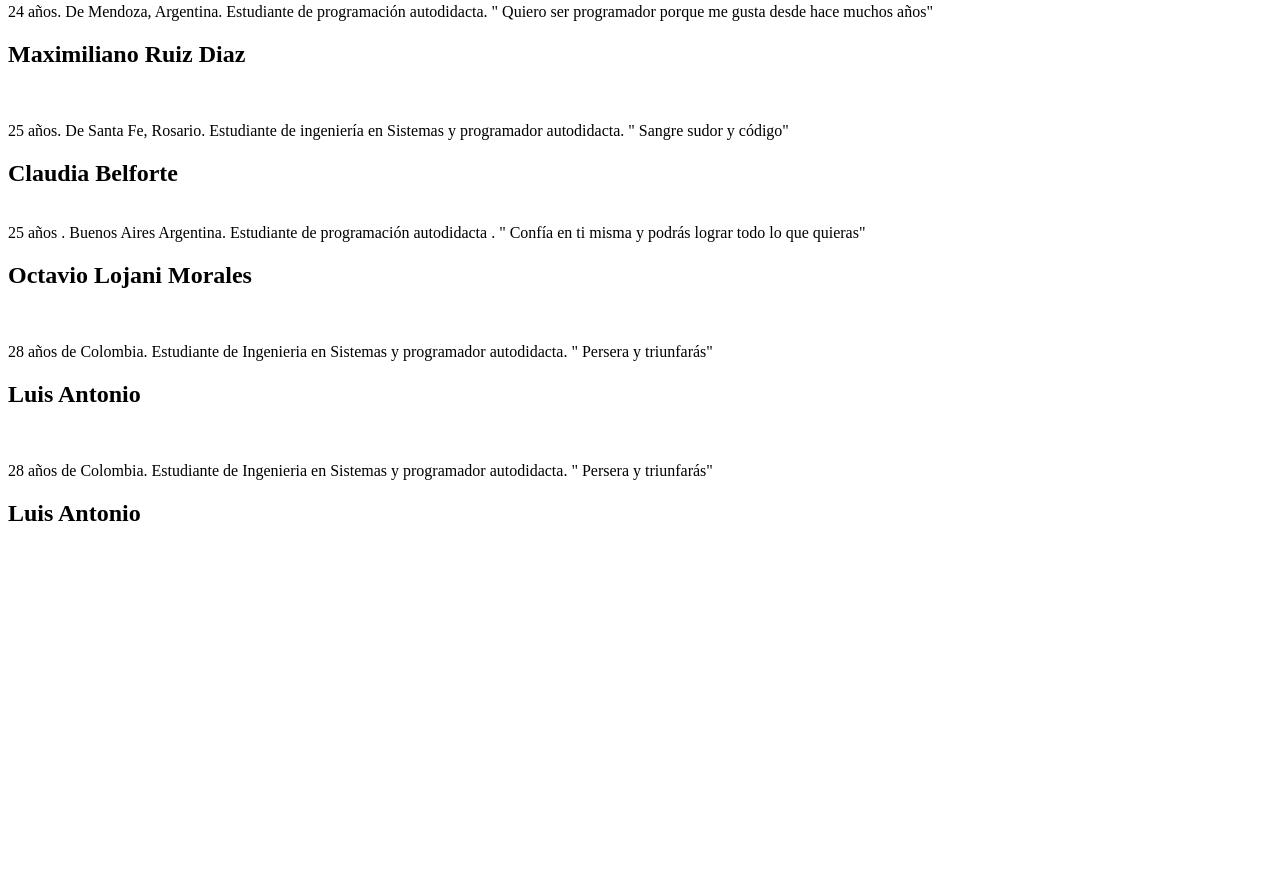
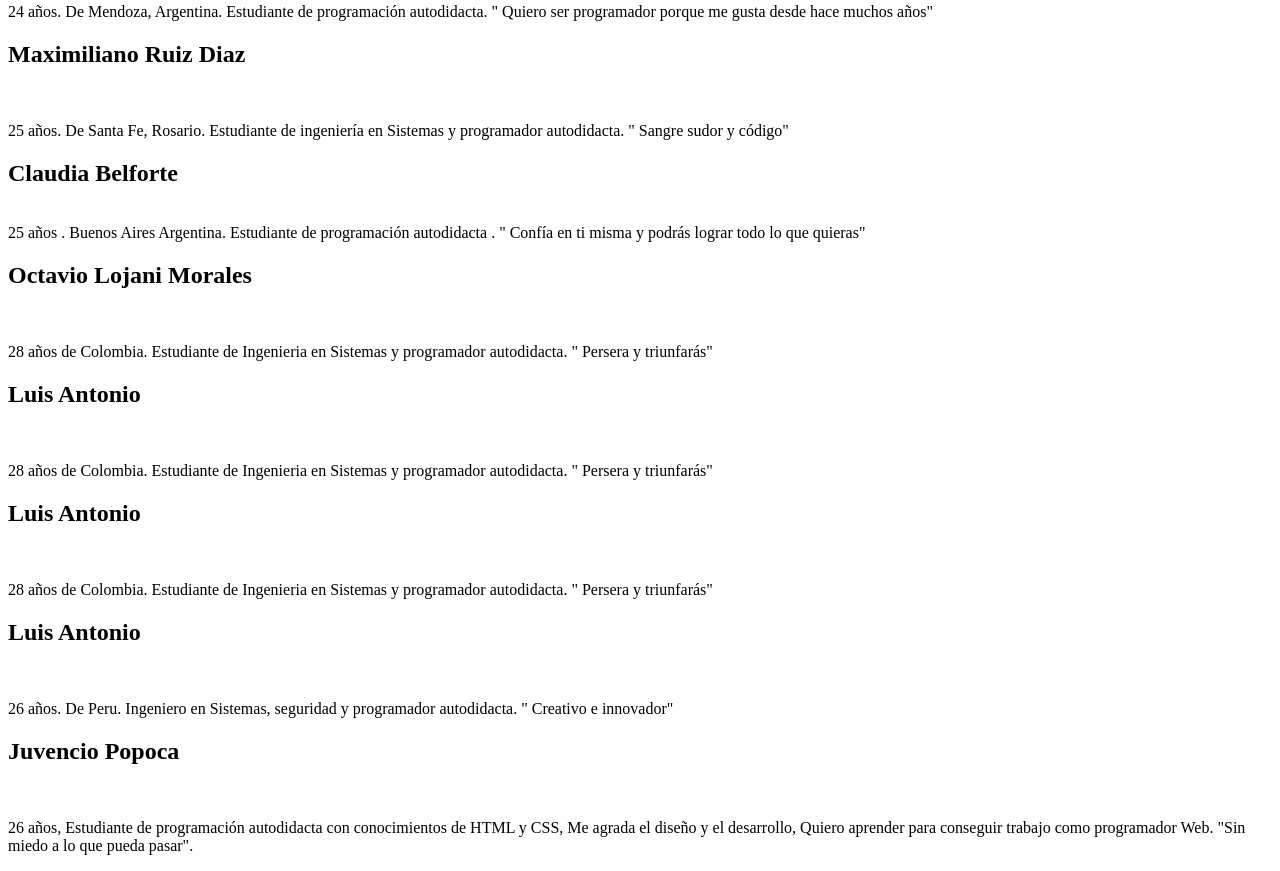
Before and after one commit to MaxiRuizDiaz/Sangre-Sudor-y-Codigo, a plain HTML site: page index.html in a window 1280 px wide. Shown: the part 98-969 px from the top of the page. Before the commit the page ends 800 px from the top, so only its background shows below. Drawn offline with Linux system fonts and the light colour scheme.

Commit message:
aca agregue el perfil de juve

```diff
--- a/index.html
+++ b/index.html
@@ -45,6 +45,13 @@
 		<br>
 		<p>28 años de Colombia. Estudiante de Ingenieria en Sistemas y programador autodidacta. " Persera y triunfarás"</p>
     <h2>Luis Antonio</h2>
-        <br>
+		<br>
+		<p>28 años de Colombia. Estudiante de Ingenieria en Sistemas y programador autodidacta. " Persera y triunfarás"</p>
+    <h2>Luis Antonio</h2>
+		<br>
+		<p>26 años. De Peru. Ingeniero en Sistemas, seguridad y programador autodidacta. " Creativo e innovador"</p>
+    <h2>Juvencio Popoca</h2>
+         <br>
+        <p> 26 años, Estudiante de programación autodidacta con conocimientos de HTML y CSS, Me agrada el diseño y el desarrollo, Quiero aprender para conseguir trabajo como programador Web. "Sin  miedo a lo que pueda pasar".</p>
 </body>
 </html>
```
